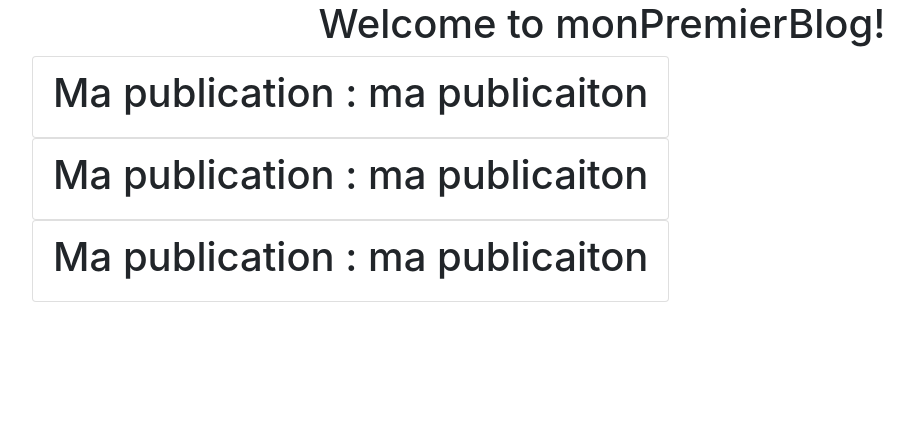
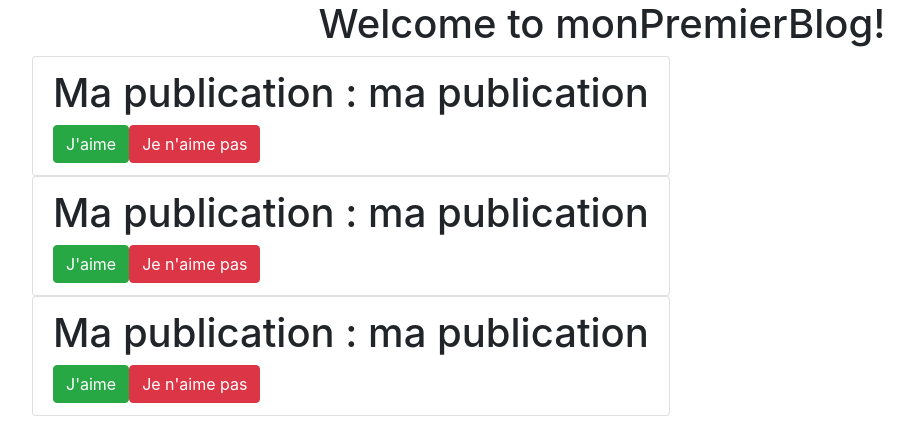
Before and after one commit to Pmasquilier/BlogAngular, an Angular app: page / in a window 1280 px wide. Shown: the top 442 px of the page, without its empty margins (38-951 px from the left). Built offline with nearby package versions, Linux system fonts and the light colour scheme.

Commit message:
Ajout des boutons like/dislike

```diff
--- a/src/app/ma-publication/ma-publication.component.html
+++ b/src/app/ma-publication/ma-publication.component.html
@@ -2,4 +2,16 @@
   <h1>
     Ma publication : {{ MaPublicationName }}
   </h1>
+
+  <button
+    class="btn btn-success"
+    (click)= "onLike()">
+    J'aime
+  </button>
+
+  <button
+    class="btn btn-danger"
+    (click)= "onDislike()">
+    Je n'aime pas
+  </button>
 </li>
--- a/src/app/ma-publication/ma-publication.component.ts
+++ b/src/app/ma-publication/ma-publication.component.ts
@@ -7,7 +7,7 @@ import { Component, OnInit } from '@angular/core';
 })
 export class MaPublicationComponent implements OnInit {
 
-  MaPublicationName = 'ma publicaiton';
+  MaPublicationName = 'ma publication';
 
   constructor() { }
 
@@ -18,4 +18,13 @@ export class MaPublicationComponent implements OnInit {
     return this.MaPublicationName;
   }
 
+
+  onLike(){
+    console.log("Publication aimée");
+  }
+
+  onDislike(){
+    console.log("Publication désapprouvée");
+  }
+
 }
```
